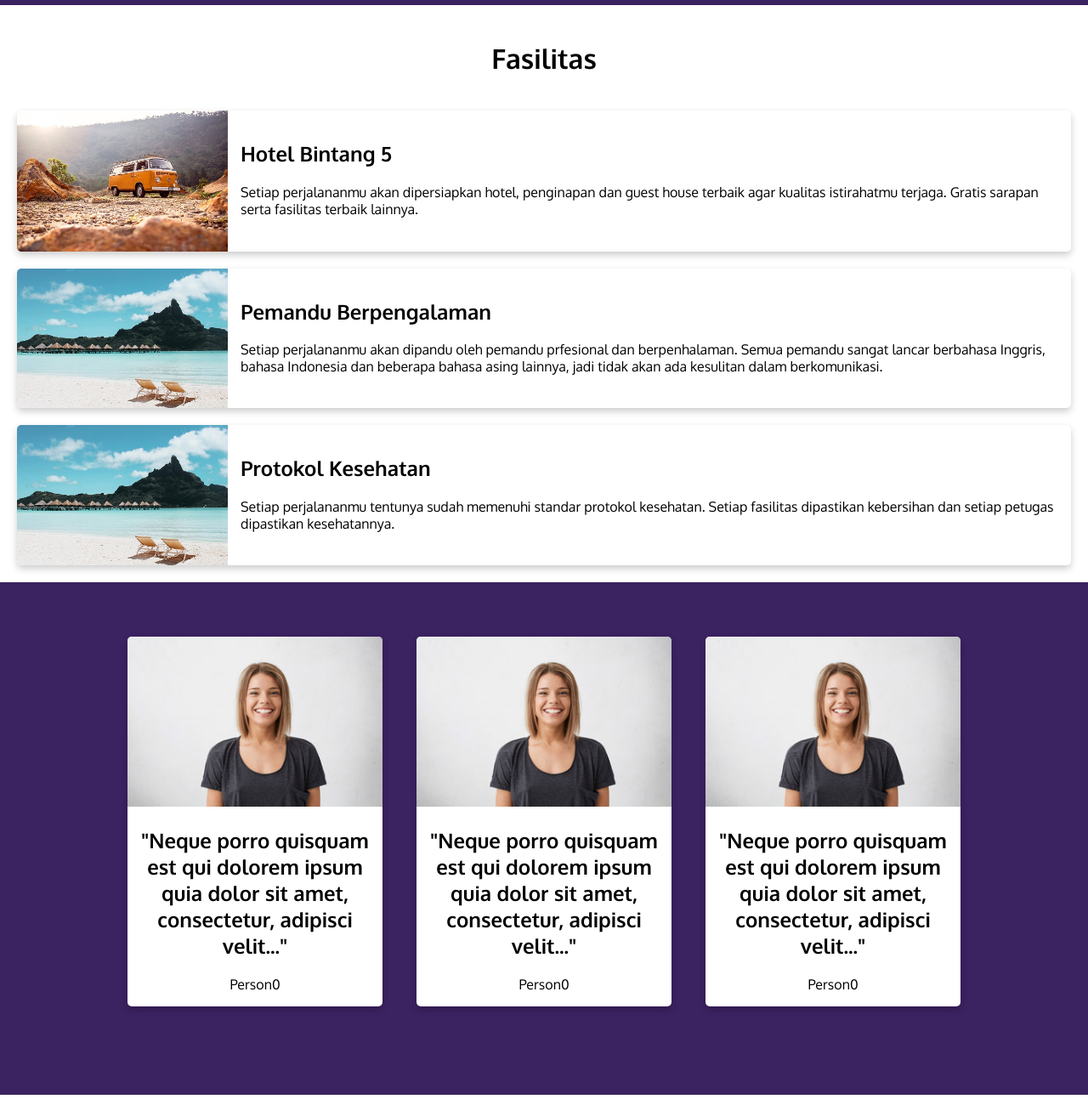
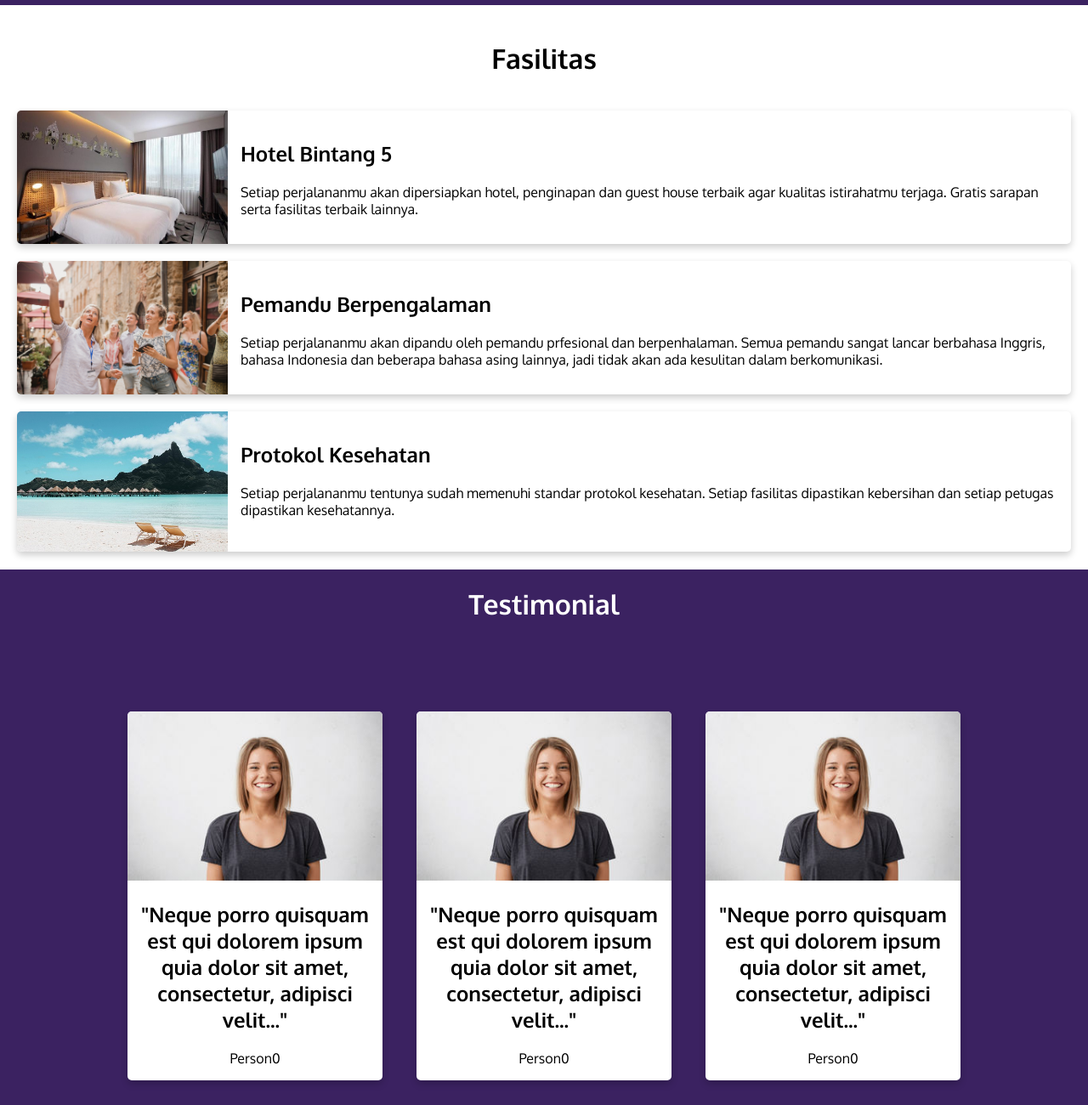
Before and after one commit to sariwahyu/Qwords_website, a plain HTML site: page index.html in a window 1280 px wide. Shown: the part 1160-2460 px from the top of the page at 85% size. Drawn offline with Linux system fonts and the light colour scheme.

Commit message:
image, testimonial

```diff
--- a/assets/style.css
+++ b/assets/style.css
@@ -16,6 +16,7 @@ h1{
 }
 
 #product,
+#testimonial,
 footer h1{
     color: white;
 }
--- a/index.html
+++ b/index.html
@@ -1,6 +1,6 @@
 <!DOCTYPE html>
 <head>
-    <title>Company Name</title>
+    <title>ATMS - Advanced Traveler Management Systems</title>
     <link rel="stylesheet" href="assets/style.css">
     <meta name="viewport" content="width=device-width, initial-scale=1">
 </head>
@@ -78,7 +78,7 @@
         <div id="=feature">
             <h1>Fasilitas</h1>
             <div class="feature-list">
-                <img src="assets/berita0.jpg">
+                <img src="assets/hotel.jpeg">
                 <div class="isi-feature-list">
                     <h2>Hotel Bintang 5</h2>
                     <p>Setiap perjalananmu akan dipersiapkan hotel, penginapan dan guest house terbaik agar kualitas istirahatmu terjaga.
@@ -87,7 +87,7 @@
                 </div>
             </div>
             <div class="feature-list">
-                <img src="assets/berita1.jpg">
+                <img src="assets/tour-guide.jpg">
                 <div class="isi-feature-list">
                     <h2>Pemandu Berpengalaman</h2>
                     <p>Setiap perjalananmu akan dipandu oleh pemandu prfesional dan berpenhalaman.
@@ -105,6 +105,7 @@
             </div>
         </div>
         <div id="testimonial">
+            <h1>Testimonial</h1>
             <div class="flex-container-row-layanan">
                 <div class="layanan"><img src="assets/person.jpg">
                     <div class="description">
@@ -151,7 +152,7 @@
             <a href="#"><img src="assets/yt.png"></a>
             <a href="#"><img src="assets/wa.png"></a>
         </div>
-        <p>Advance Traveler Management System &#169; 2021, Sari Wahyuningsih</p>
+        <p>Advanced Traveler Management Systems &#169; 2021, Sari Wahyuningsih</p>
     </footer>
 </body>
 </html>
```
Also changed, not shown: assets/hotel.jpeg (added), assets/tour-guide.jpg (added).
